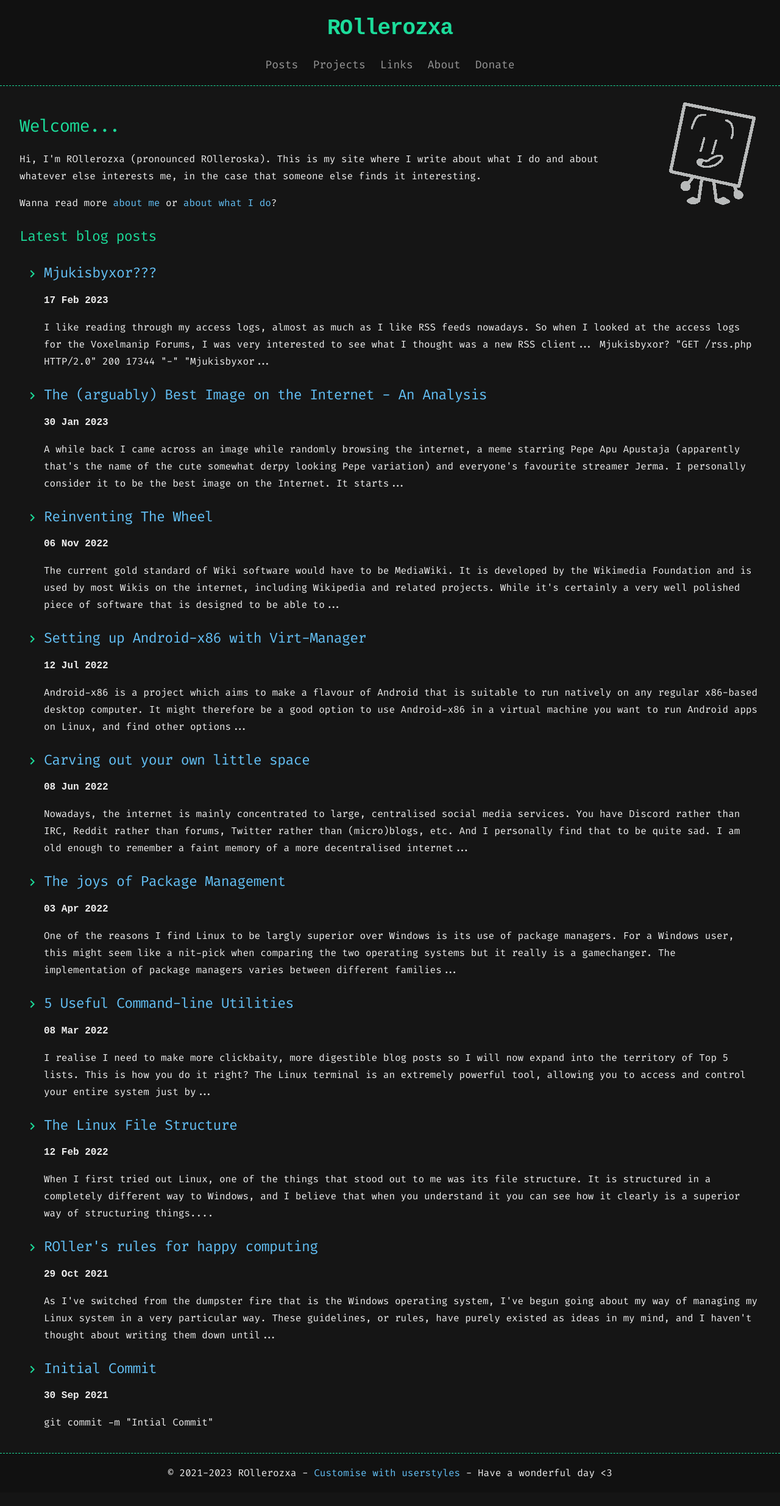
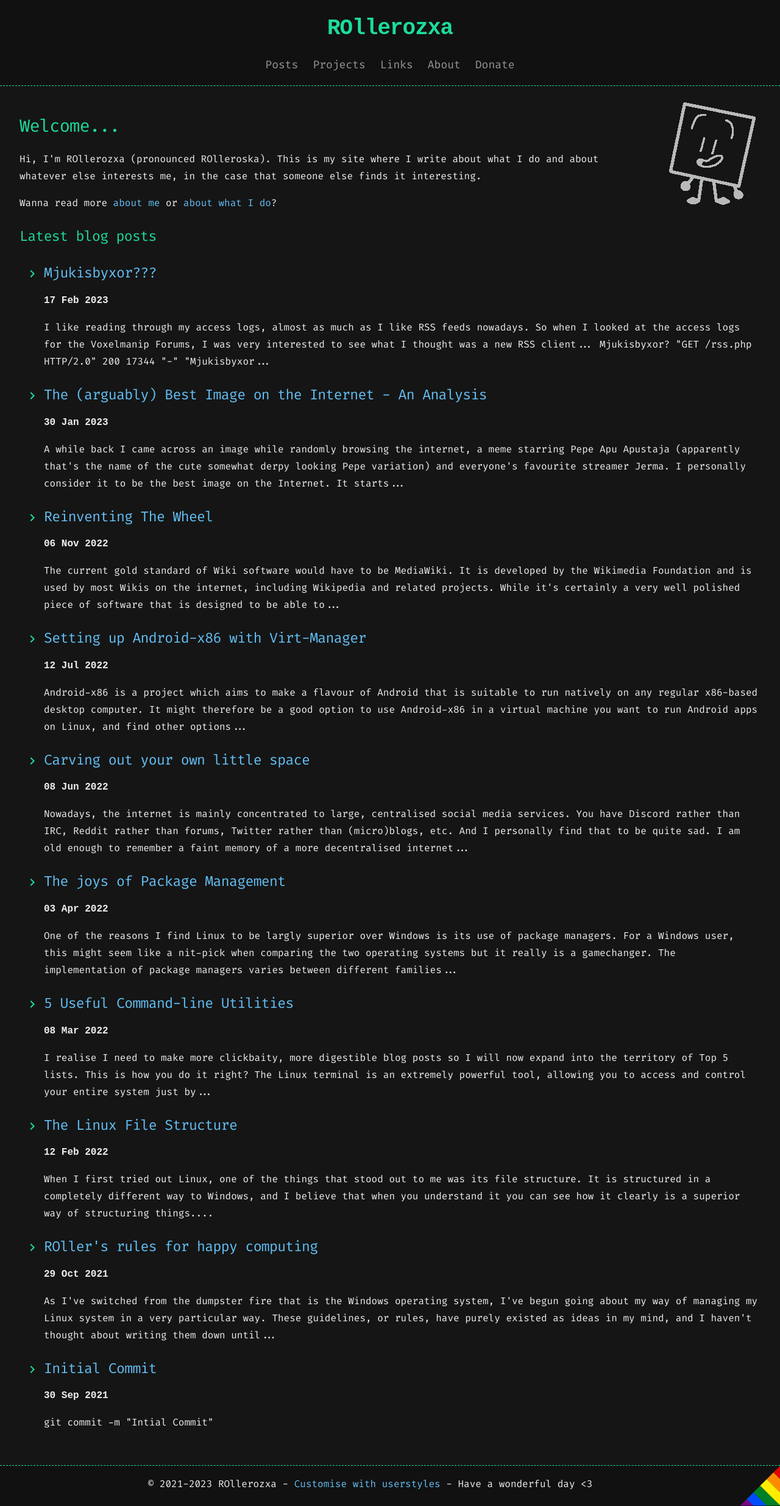
Before and after one commit to rollerozxa/voxelmanip.se, a Jekyll site: the page built from index.html, in a window 1280 px wide. Shown: the whole page at 61% size. Built offline with Jekyll 4.4.1, drawn with Linux system fonts in a browser that asks for light colours; some web fonts are replaced; the list of posts is cut into pages by our own code; before the commit the page ends 2448 px from its top, so only the background shows below that.

Commit message:
Add cute little pride flag to the bottom right corner

```diff
--- a/_layouts/default.html
+++ b/_layouts/default.html
@@ -26,7 +26,9 @@
 	</div>
 
 	<footer>
-		&copy; 2021-2023 ROllerozxa - <a href="/userstyles/">Customise with userstyles</a> - Have a wonderful day &lt;3
+		<svg style="float:right;width:65px;" version="1.1" viewBox="0 0 149 150"><g transform="rotate(90,74.5,75)" fill="none" fill-rule="evenodd"><g transform="translate(-1,-75)"><g id="Group" transform="rotate(-45 91.71 37.927)"><polygon points="36.709 35.355 1 35.412 1.3536 4.2633e-14" fill="#e40303"/><polygon points="36.707 35.355 72.06 70.711 1 70.822 1 35.412" fill="#ff8c00"/><polygon points="72.064 70.711 106.71 105.36 1 106.24 1 70.825" fill="#ffed00"/><polygon points="106.71 105.36 69.943 142.13 1 141.65 1 106.24" fill="#008026"/><polygon points="70.65 141.42 34.588 177.48 1 177.06 1 141.65" fill="#004dff"/><polygon points="35.295 176.78 0.64645 211.42 1 177.06" fill="#750787"/></g></g></g></svg>
+
+		<p>&copy; 2021-2023 ROllerozxa - <a href="/userstyles/">Customise with userstyles</a> - Have a wonderful day &lt;3</p>
 	</footer>
 
 	{% comment %}Thing for mastodon verification{% endcomment %}
--- a/_sass/base.scss
+++ b/_sass/base.scss
@@ -167,8 +167,7 @@ header {
 
 footer {
 	border-top: 1px dashed $header;
-	margin-top: 20px;
-	line-height: 64px;
+	margin-top: 40px;
 }
 
 
```
